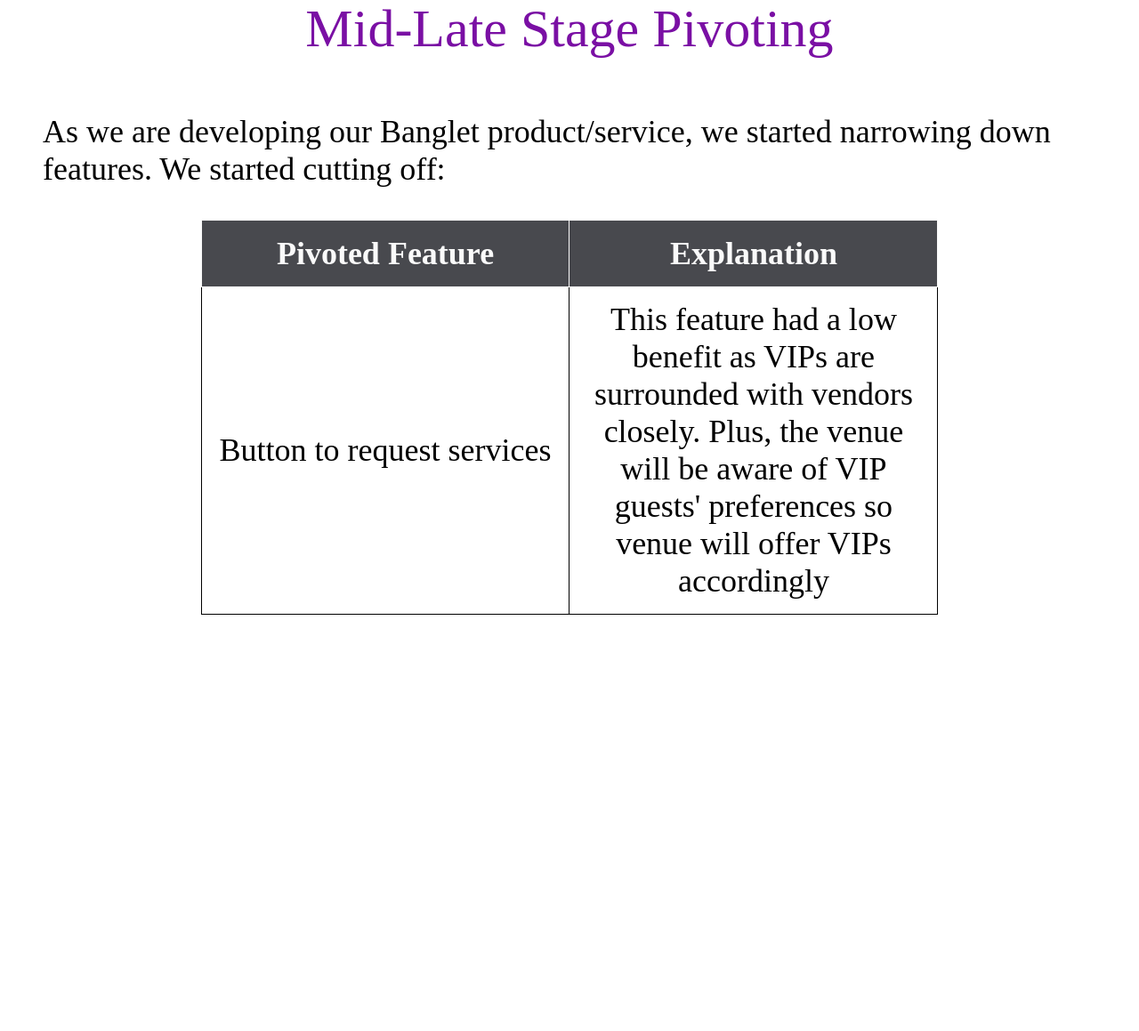
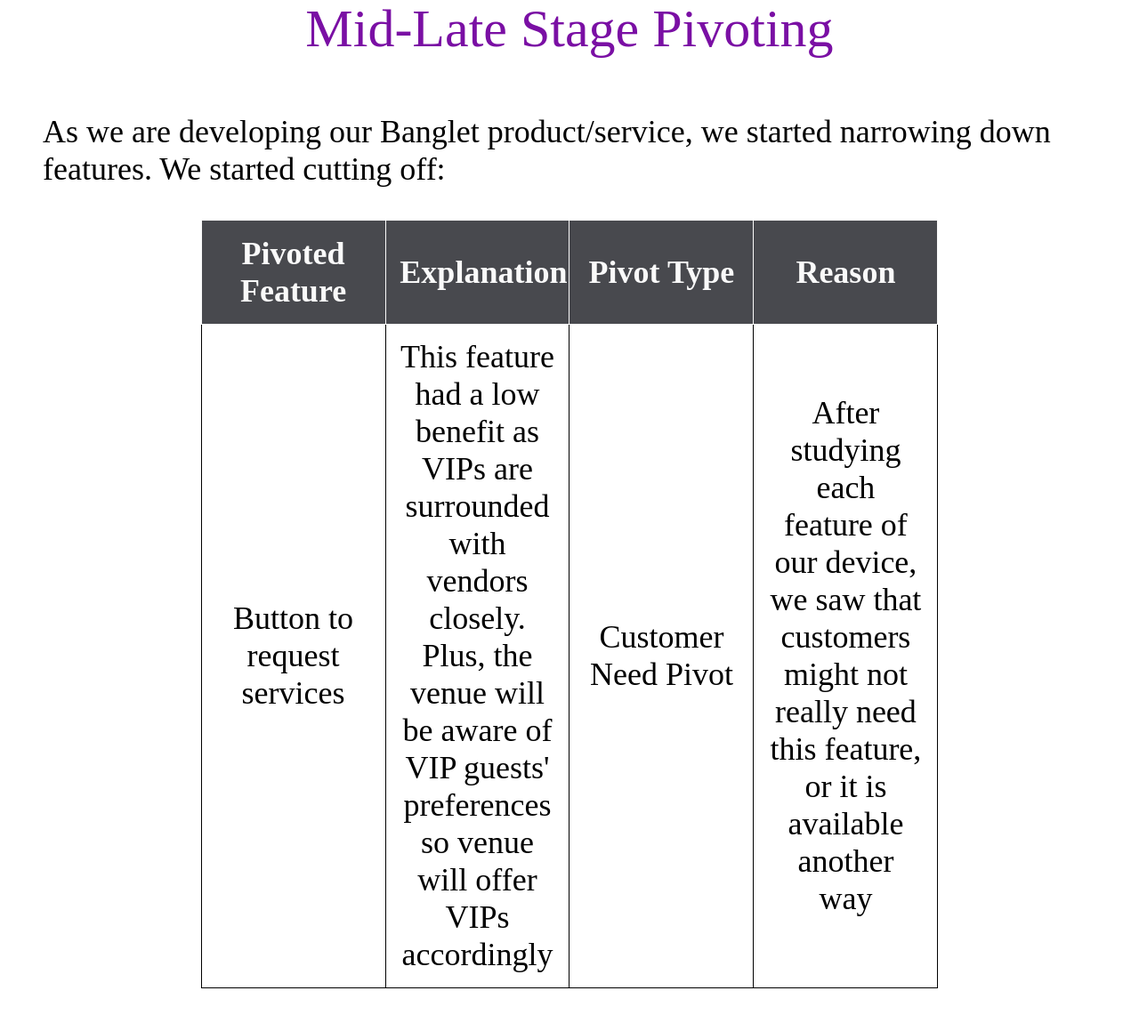
Before and after one commit to rusul-a/ECE140B_Web, a Python web app: template web/src/templates/pivots.html in a window 1280 px wide. Shown: the part 1145-2304 px from the top of the page at 89% size. Before the commit the page ends 1836 px from the top, so only its background shows below. Run offline with Jinja, Linux system fonts and the light colour scheme; the template is opened without the code that fills it, so the values that code supplies are empty.

Commit message:
Week 10 updates

```diff
--- a/web/src/templates/pivots.html
+++ b/web/src/templates/pivots.html
@@ -43,14 +43,18 @@
               <tr>
                 <th> Pivoted Feature </th>
                 <th> Explanation </th>
+                <th> Pivot Type </th>
+                <th> Reason </th>
               </tr>
             </thead>
             <tbody>
               <tr>
                 <td> Button to request services </td>
                 <td> This feature had a low benefit as VIPs are surrounded with vendors closely. Plus, the venue will be
-                    aware of VIP guests' preferences so venue will offer VIPs accordingly
-                </td>
+                     aware of VIP guests' preferences so venue will offer VIPs accordingly </td>
+                <td> Customer Need Pivot</td>
+                <td> After studying each feature of our device, we saw that customers might not really need this feature,
+                  or it is available another way </td>
               </tr>
             </tbody>
           </table>
```
